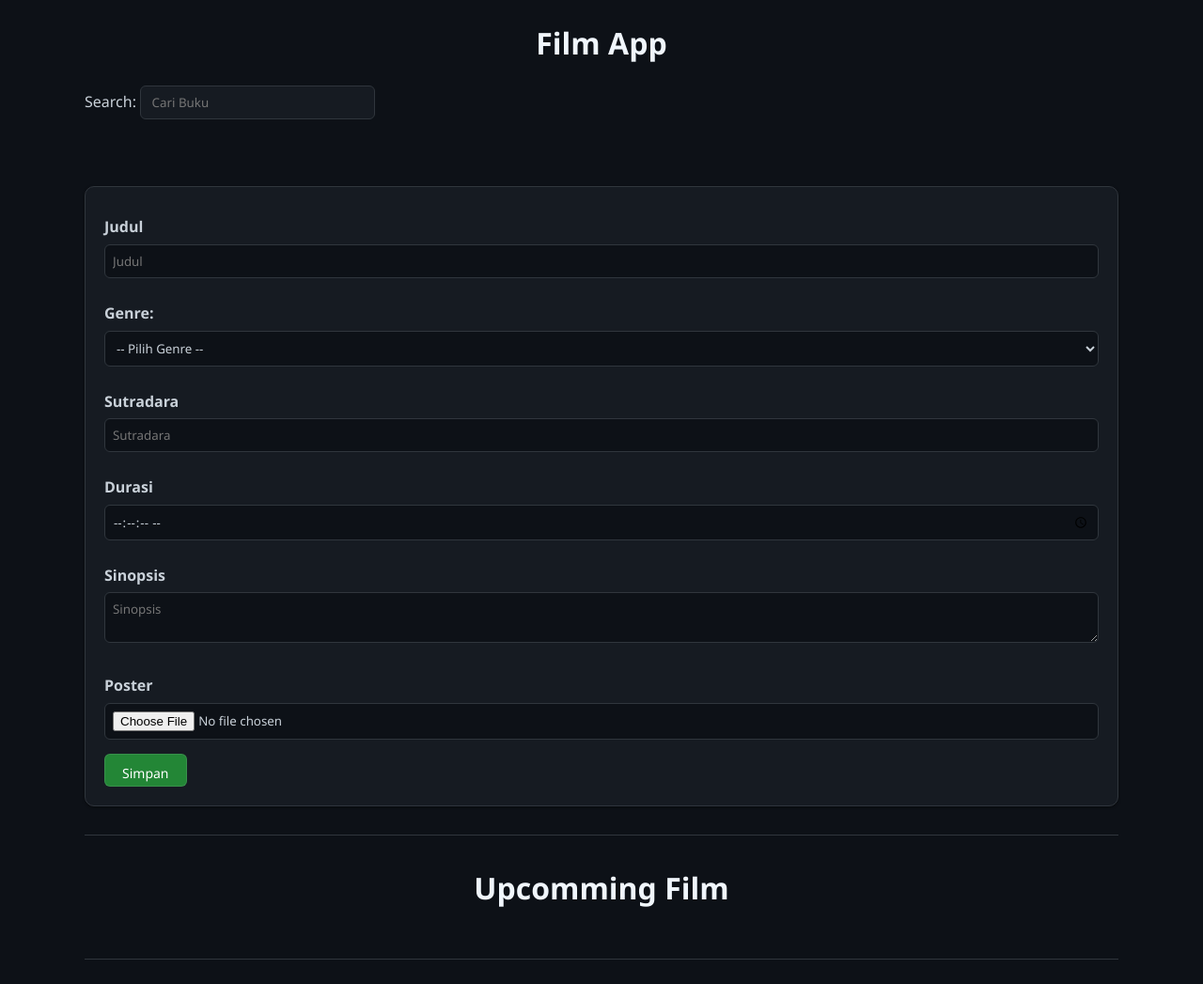
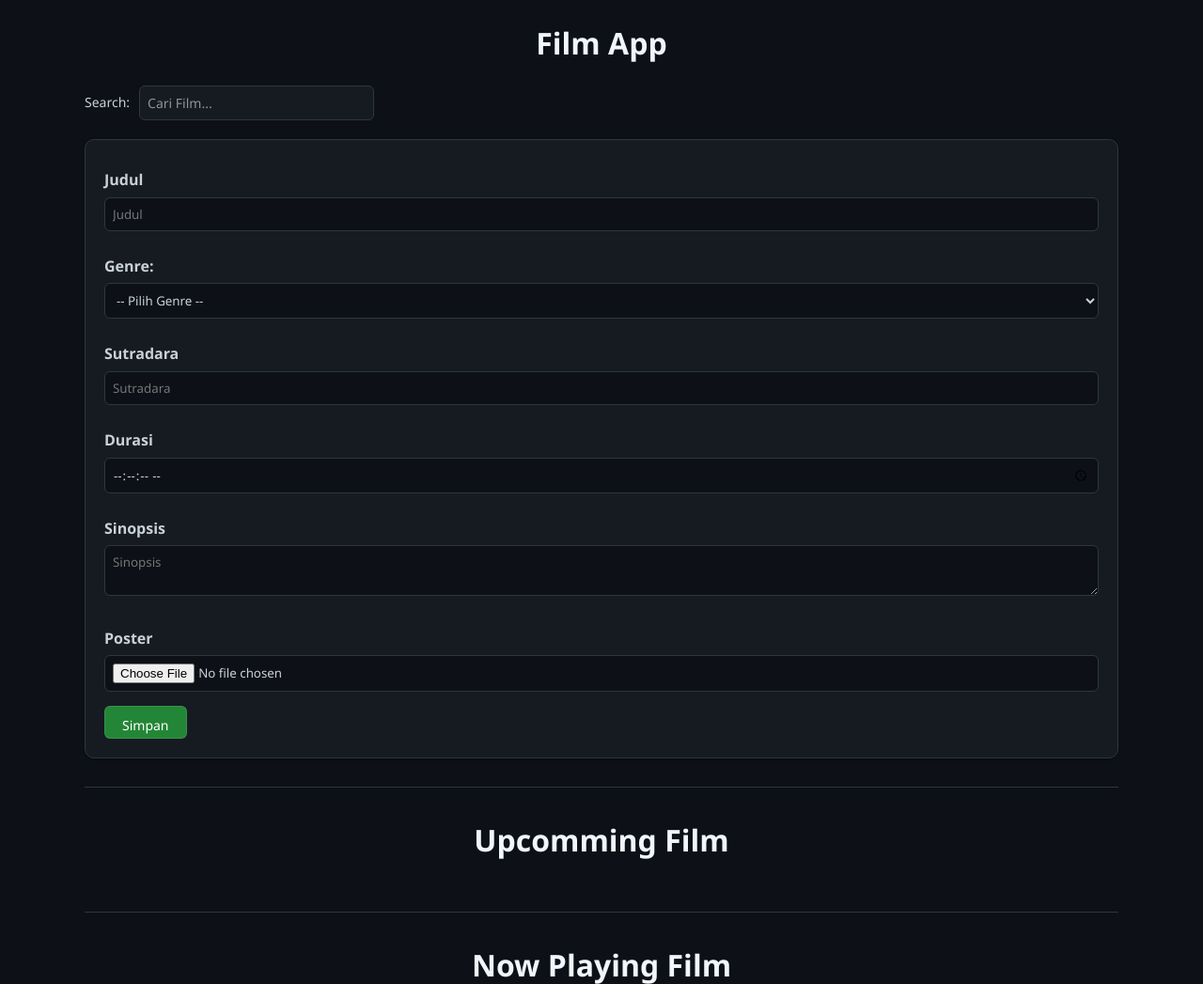
Before and after one commit to So0ryujn/film_BasDat, a PHP site: page /index.php in a window 1280 px wide. Shown: the top 1047 px of the page at 94% size. Run offline with PHP 8.4, Linux system fonts and the light colour scheme; tables that the repository leaves empty or names only in its code hold one stand-in row (values such as "Sample post").

Commit message:
file film

```diff
--- a/index.php
+++ b/index.php
@@ -6,6 +6,7 @@ $sql2 = "SELECT * FROM  film WHERE filter = 'now playing film' ";
 
 $query1 = mysqli_query($koneksi, $sql1);
 $query2 = mysqli_query($koneksi, $sql2);
+
 
 if (isset($_GET['nowplay'])) {
     $id = $_GET['nowplay'];
@@ -51,9 +52,9 @@ if (isset($_GET['upcom'])) {
 
         <center><h1>Film App</h1></center>
         <div class="search">
-            <label for="">Search:</label>
-            <input type="search" name="search" placeholder=" Cari Buku ">
-        </div><br><br>
+            <label for="search">Search:</label>
+            <input type="text" id="search" placeholder="Cari Film...">
+        </div>
 
         <div class="film_app">
             <form action="proses_tambah.php" method="post" enctype="multipart/form-data">
@@ -141,5 +142,23 @@ if (isset($_GET['upcom'])) {
         </div>
 
     </div>
+
+    <script>
+        const searchInput = document.getElementById('search');
+        const cards = document.querySelectorAll('.card');
+
+        searchInput.addEventListener('keyup', function() {
+            const keyword = this.value.toLowerCase();
+            cards.forEach(card => {
+                const text = card.innerText.toLowerCase();
+                if (text.includes(keyword)) {
+                    card.style.display = "flex";
+                } else {
+                    card.style.display = "none";
+                }
+            });
+        });
+    </script>
+
 </body>
 </html>
--- a/style.css
+++ b/style.css
@@ -9,6 +9,33 @@ body {
     background-color: #0d1117;
     color: #c9d1d9;
     line-height: 1.6;
+}
+
+.search {
+    margin: 20px 0;
+    display: flex;
+    align-items: center;
+    gap: 10px;
+}
+
+.search label {
+    font-size: 14px;
+    font-weight: 500;
+    color: #c9d1d9;
+}
+
+.search input {
+    padding: 8px 12px;
+    width: 250px;
+    border: 1px solid #30363d;
+    border-radius: 6px;
+    background-color: #0d1117;
+    color: #f0f6fc;
+    font-size: 14px;
+}
+
+.search input::placeholder {
+    color: #8b949e;
 }
 
 .container {
```
